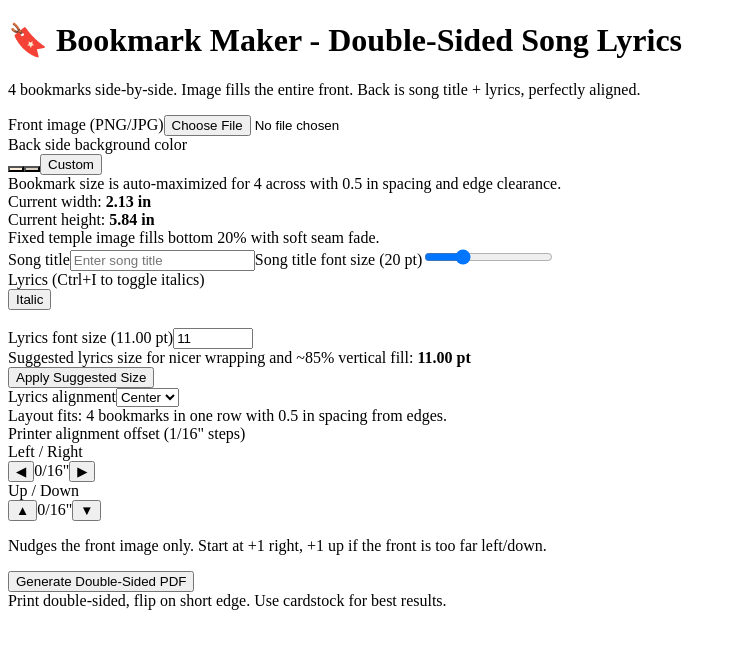
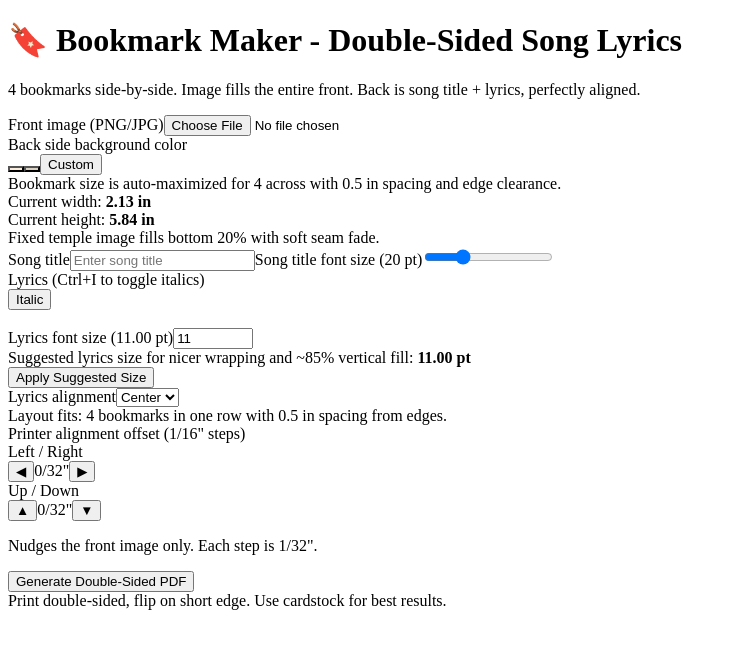
Before and after one commit to brockstonking/bookmark-maker, a React (Vite) app: page / in a window 1280 px wide. Shown: the top 648 px of the page, without its empty margins (0-737 px from the left). Built offline with nearby package versions, Linux system fonts and the light colour scheme; the HTML template or start-up script is replaced by a standard one.

Commit message:
Change printer offset increment to 1/32 inch

```diff
--- a/src/App.jsx
+++ b/src/App.jsx
@@ -567,8 +567,8 @@ export default function App() {
   };
 
   const drawFront = (pdf, pos) => {
-    const x = pos.x + printerOffsetX / 16;
-    const y = pos.y + printerOffsetY / 16;
+    const x = pos.x + printerOffsetX / 32;
+    const y = pos.y + printerOffsetY / 32;
 
     const imgRatio = imageMeta.width / imageMeta.height;
     const boxRatio = bookmarkW / bookmarkH;
@@ -913,7 +913,7 @@ export default function App() {
                 Left / Right
                 <div className="offset-controls">
                   <button type="button" className="toolbar-button" onClick={() => setPrinterOffsetX((v) => v - 1)}>◀</button>
-                  <span className="offset-value">{printerOffsetX > 0 ? `+${printerOffsetX}` : printerOffsetX}/16"</span>
+                  <span className="offset-value">{printerOffsetX > 0 ? `+${printerOffsetX}` : printerOffsetX}/32"</span>
                   <button type="button" className="toolbar-button" onClick={() => setPrinterOffsetX((v) => v + 1)}>▶</button>
                 </div>
               </label>
@@ -921,12 +921,12 @@ export default function App() {
                 Up / Down
                 <div className="offset-controls">
                   <button type="button" className="toolbar-button" onClick={() => setPrinterOffsetY((v) => v - 1)}>▲</button>
-                  <span className="offset-value">{printerOffsetY > 0 ? `+${printerOffsetY}` : printerOffsetY}/16"</span>
+                  <span className="offset-value">{printerOffsetY > 0 ? `+${printerOffsetY}` : printerOffsetY}/32"</span>
                   <button type="button" className="toolbar-button" onClick={() => setPrinterOffsetY((v) => v + 1)}>▼</button>
                 </div>
               </label>
             </div>
-            <p className="offset-hint">Nudges the front image only. Start at +1 right, +1 up if the front is too far left/down.</p>
+            <p className="offset-hint">Nudges the front image only. Each step is 1/32".</p>
           </div>
 
           <button className="primary-button" onClick={generatePdf} disabled={isGenerating}>
```
